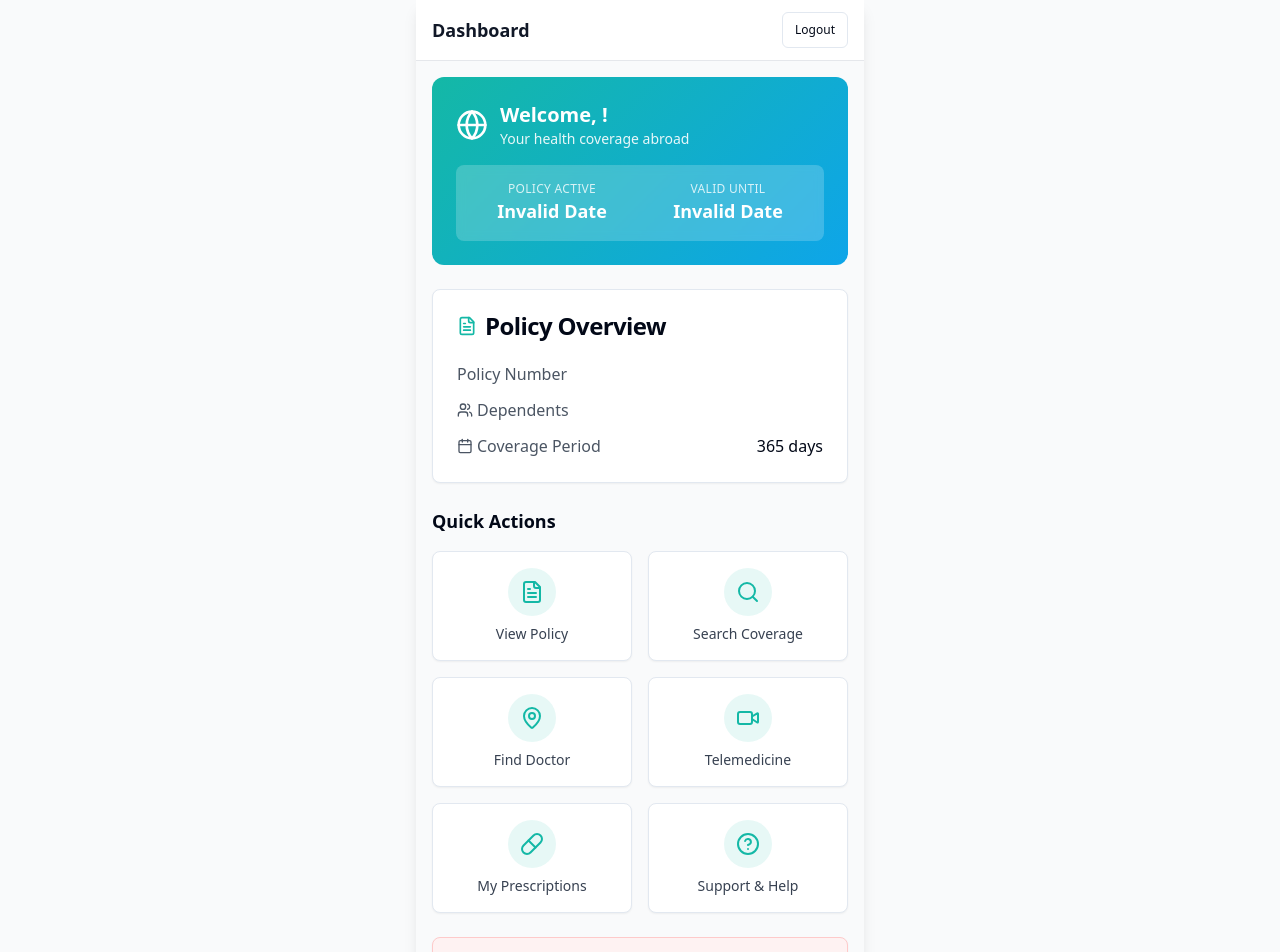
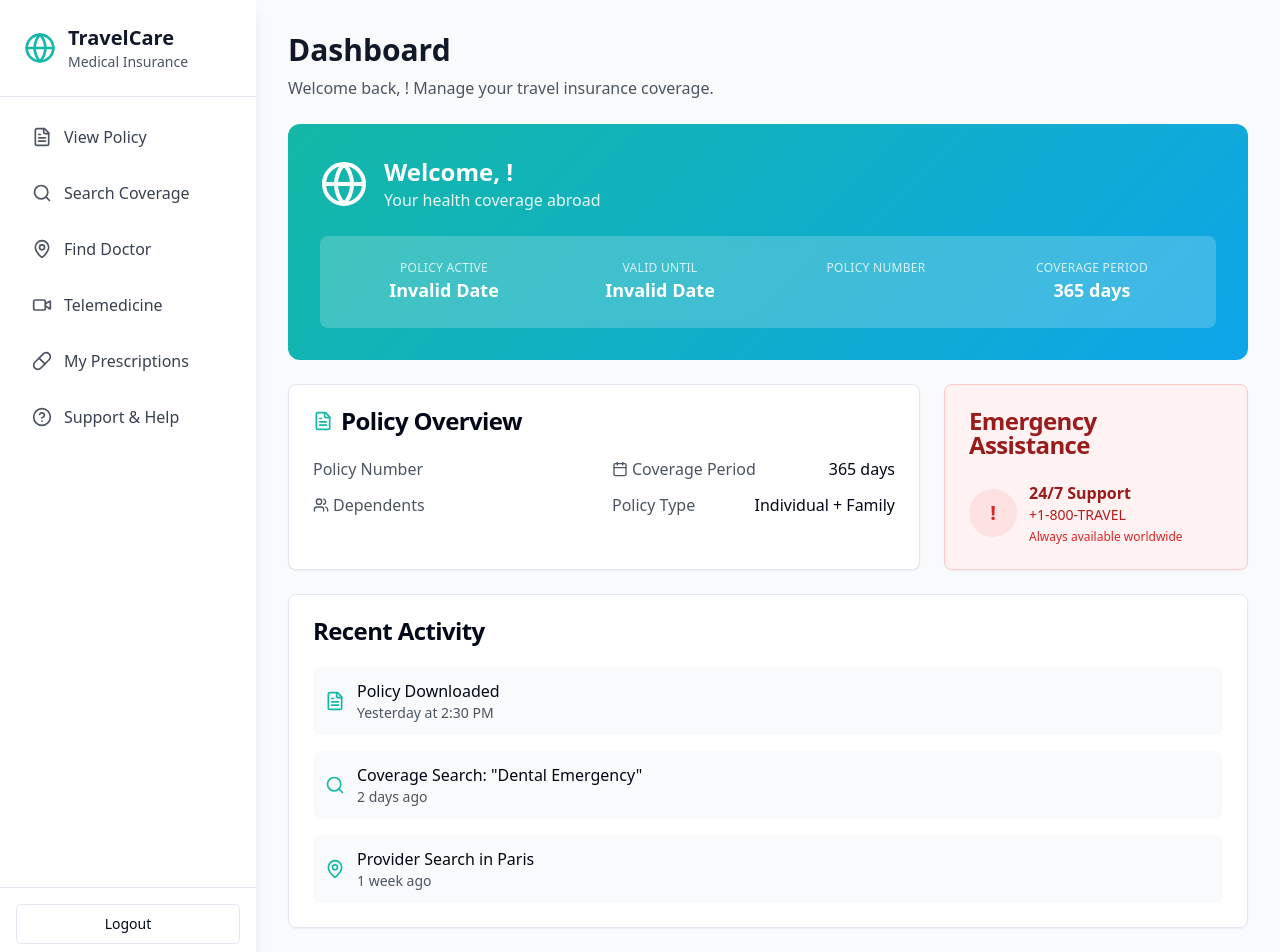
Before and after one commit to sajeevonline/travel-safe-assist-93, a React (Vite) app: page /dashboard in a window 1280 px wide. Shown: the top 952 px of the page. Built offline with nearby package versions, Linux system fonts and the light colour scheme.

Commit message:
Refactor: Make design desktop-friendly and responsive
Adjusted the layout to provide a desktop-first design that is also responsive for mobile devices.

```diff
--- a/src/App.tsx
+++ b/src/App.tsx
@@ -27,7 +27,6 @@ const App = () => (
             <Toaster />
             <Sonner />
             <div className="min-h-screen bg-gray-50">
-              <div className="max-w-md mx-auto bg-white min-h-screen shadow-lg">
               <Routes>
                 <Route path="/" element={<LoginScreen />} />
                 <Route path="/dashboard" element={<Dashboard />} />
@@ -40,7 +39,6 @@ const App = () => (
                 <Route path="*" element={<NotFound />} />
               </Routes>
             </div>
-            </div>
           </AuthProvider>
         </LanguageProvider>
       </TooltipProvider>
--- a/src/screens/Dashboard.tsx
+++ b/src/screens/Dashboard.tsx
@@ -16,7 +16,8 @@ import {
   HelpCircle,
   Users,
   Calendar,
-  Globe
+  Globe,
+  Menu
 } from 'lucide-react';
 
 const Dashboard = () => {
@@ -43,6 +44,8 @@ const Dashboard = () => {
 
   return (
     <div className="min-h-screen bg-gray-50">
+      {/* Mobile Header - only show on mobile */}
+      <div className="lg:hidden">
         <MobileHeader
           title={t('dashboard')}
           rightContent={
@@ -56,20 +59,69 @@ const Dashboard = () => {
             </Button>
           }
         />
+      </div>
 
-      <div className="p-4 space-y-6 max-w-full">
-        {/* Welcome Section */}
-        <div className="travel-gradient rounded-xl p-6 text-white">
-          <div className="flex items-center space-x-3 mb-4">
-            <Globe className="w-8 h-8" />
+      {/* Desktop Layout */}
+      <div className="lg:flex min-h-screen">
+        {/* Desktop Sidebar */}
+        <div className="hidden lg:flex lg:flex-col lg:w-64 lg:bg-white lg:shadow-lg">
+          <div className="p-6 border-b">
+            <div className="flex items-center space-x-3">
+              <Globe className="w-8 h-8 text-travel-teal" />
               <div>
-              <h2 className="text-xl font-bold">{t('welcome')}, {user?.name}!</h2>
-              <p className="text-white/90 text-sm">Your health coverage abroad</p>
+                <h1 className="text-xl font-bold text-gray-900">TravelCare</h1>
+                <p className="text-sm text-gray-600">Medical Insurance</p>
+              </div>
             </div>
           </div>
 
-          <div className="bg-white/20 rounded-lg p-4 backdrop-blur-sm">
-            <div className="grid grid-cols-2 gap-4 text-center">
+          <nav className="flex-1 p-4">
+            <div className="space-y-2">
+              {quickActions.map((action, index) => (
+                <button
+                  key={index}
+                  onClick={() => navigate(action.path)}
+                  className="w-full flex items-center space-x-3 px-4 py-3 text-left rounded-lg hover:bg-travel-teal/10 transition-colors group"
+                >
+                  <action.icon className="w-5 h-5 text-gray-600 group-hover:text-travel-teal" />
+                  <span className="text-gray-700 group-hover:text-travel-teal">{action.title}</span>
+                </button>
+              ))}
+            </div>
+          </nav>
+
+          <div className="p-4 border-t">
+            <Button
+              variant="outline"
+              onClick={logout}
+              className="w-full"
+            >
+              {t('logout')}
+            </Button>
+          </div>
+        </div>
+
+        {/* Main Content */}
+        <div className="flex-1 lg:p-8 p-4">
+          <div className="max-w-7xl mx-auto space-y-6">
+            {/* Desktop Header */}
+            <div className="hidden lg:block">
+              <h1 className="text-3xl font-bold text-gray-900 mb-2">{t('dashboard')}</h1>
+              <p className="text-gray-600">Welcome back, {user?.name}! Manage your travel insurance coverage.</p>
+            </div>
+
+            {/* Welcome Section */}
+            <div className="travel-gradient rounded-xl p-6 text-white lg:p-8">
+              <div className="flex items-center space-x-4 mb-6">
+                <Globe className="w-10 h-10 lg:w-12 lg:h-12" />
+                <div>
+                  <h2 className="text-xl lg:text-2xl font-bold">{t('welcome')}, {user?.name}!</h2>
+                  <p className="text-white/90 text-sm lg:text-base">Your health coverage abroad</p>
+                </div>
+              </div>
+
+              <div className="bg-white/20 rounded-lg p-4 lg:p-6 backdrop-blur-sm">
+                <div className="grid grid-cols-2 lg:grid-cols-4 gap-4 text-center">
                   <div>
                     <p className="text-white/80 text-xs uppercase tracking-wide">Policy Active</p>
                     <p className="text-lg font-semibold">{formatDate(user?.policyStartDate || '')}</p>
@@ -78,19 +130,31 @@ const Dashboard = () => {
                     <p className="text-white/80 text-xs uppercase tracking-wide">Valid Until</p>
                     <p className="text-lg font-semibold">{formatDate(user?.policyEndDate || '')}</p>
                   </div>
+                  <div className="hidden lg:block">
+                    <p className="text-white/80 text-xs uppercase tracking-wide">Policy Number</p>
+                    <p className="text-lg font-semibold">{user?.policyNumber}</p>
+                  </div>
+                  <div className="hidden lg:block">
+                    <p className="text-white/80 text-xs uppercase tracking-wide">Coverage Period</p>
+                    <p className="text-lg font-semibold">365 days</p>
+                  </div>
                 </div>
               </div>
             </div>
 
+            {/* Content Grid */}
+            <div className="grid grid-cols-1 lg:grid-cols-3 gap-6">
               {/* Policy Overview */}
-        <Card>
+              <Card className="lg:col-span-2">
                 <CardHeader>
                   <CardTitle className="flex items-center space-x-2">
                     <FileText className="w-5 h-5 text-travel-teal" />
                     <span>Policy Overview</span>
                   </CardTitle>
                 </CardHeader>
-          <CardContent className="space-y-3">
+                <CardContent className="space-y-4">
+                  <div className="grid grid-cols-1 lg:grid-cols-2 gap-4">
+                    <div className="space-y-3">
                       <div className="flex justify-between items-center">
                         <span className="text-gray-600">Policy Number</span>
                         <span className="font-medium">{user?.policyNumber}</span>
@@ -102,6 +166,8 @@ const Dashboard = () => {
                         </span>
                         <span className="font-medium">{user?.dependents}</span>
                       </div>
+                    </div>
+                    <div className="space-y-3">
                       <div className="flex justify-between items-center">
                         <span className="text-gray-600 flex items-center">
                           <Calendar className="w-4 h-4 mr-1" />
@@ -109,11 +175,37 @@ const Dashboard = () => {
                         </span>
                         <span className="font-medium">365 days</span>
                       </div>
+                      <div className="flex justify-between items-center">
+                        <span className="text-gray-600">Policy Type</span>
+                        <span className="font-medium">Individual + Family</span>
+                      </div>
+                    </div>
+                  </div>
                 </CardContent>
               </Card>
 
-        {/* Quick Actions */}
+              {/* Emergency Contact */}
+              <Card className="border-red-200 bg-red-50">
+                <CardHeader>
+                  <CardTitle className="text-red-800">Emergency Assistance</CardTitle>
+                </CardHeader>
+                <CardContent>
+                  <div className="flex items-center space-x-3">
+                    <div className="w-12 h-12 bg-red-100 rounded-full flex items-center justify-center">
+                      <span className="text-red-600 font-bold text-xl">!</span>
+                    </div>
                     <div>
+                      <h4 className="font-semibold text-red-800">24/7 Support</h4>
+                      <p className="text-red-700 text-sm">+1-800-TRAVEL</p>
+                      <p className="text-red-600 text-xs mt-1">Always available worldwide</p>
+                    </div>
+                  </div>
+                </CardContent>
+              </Card>
+            </div>
+
+            {/* Quick Actions - Mobile Only */}
+            <div className="lg:hidden">
               <h3 className="text-lg font-semibold mb-4">Quick Actions</h3>
               <div className="grid grid-cols-2 gap-4">
                 {quickActions.map((action, index) => (
@@ -127,22 +219,43 @@ const Dashboard = () => {
               </div>
             </div>
 
-        {/* Emergency Contact */}
-        <Card className="border-red-200 bg-red-50">
-          <CardContent className="p-4">
-            <div className="flex items-center space-x-3">
-              <div className="w-10 h-10 bg-red-100 rounded-full flex items-center justify-center">
-                <span className="text-red-600 font-bold text-lg">!</span>
+            {/* Recent Activity - Desktop Only */}
+            <div className="hidden lg:block">
+              <Card>
+                <CardHeader>
+                  <CardTitle>Recent Activity</CardTitle>
+                </CardHeader>
+                <CardContent>
+                  <div className="space-y-4">
+                    <div className="flex items-center space-x-3 p-3 bg-gray-50 rounded-lg">
+                      <FileText className="w-5 h-5 text-travel-teal" />
+                      <div className="flex-1">
+                        <p className="font-medium">Policy Downloaded</p>
+                        <p className="text-sm text-gray-600">Yesterday at 2:30 PM</p>
                       </div>
-              <div>
-                <h4 className="font-semibold text-red-800">Emergency Assistance</h4>
-                <p className="text-red-700 text-sm">24/7 support: +1-800-TRAVEL</p>
+                    </div>
+                    <div className="flex items-center space-x-3 p-3 bg-gray-50 rounded-lg">
+                      <Search className="w-5 h-5 text-travel-teal" />
+                      <div className="flex-1">
+                        <p className="font-medium">Coverage Search: "Dental Emergency"</p>
+                        <p className="text-sm text-gray-600">2 days ago</p>
+                      </div>
+                    </div>
+                    <div className="flex items-center space-x-3 p-3 bg-gray-50 rounded-lg">
+                      <MapPin className="w-5 h-5 text-travel-teal" />
+                      <div className="flex-1">
+                        <p className="font-medium">Provider Search in Paris</p>
+                        <p className="text-sm text-gray-600">1 week ago</p>
+                      </div>
                     </div>
                   </div>
                 </CardContent>
               </Card>
             </div>
           </div>
+        </div>
+      </div>
+    </div>
   );
 };
 
--- a/src/screens/LoginScreen.tsx
+++ b/src/screens/LoginScreen.tsx
@@ -48,7 +48,7 @@ const LoginScreen = () => {
   };
 
   return (
-    <div className="min-h-screen travel-gradient flex flex-col relative">
+    <div className="min-h-screen travel-gradient flex relative">
       {/* Language Selector */}
       <div className="absolute top-4 right-4 z-10">
         <select
@@ -67,25 +67,50 @@ const LoginScreen = () => {
         </select>
       </div>
 
-      {/* Header */}
-      <div className="flex-1 flex flex-col items-center justify-center p-6">
-        <div className="text-center mb-8">
-          <div className="mb-4">
+      {/* Desktop Layout */}
+      <div className="flex-1 flex lg:items-center lg:justify-center">
+        <div className="w-full lg:max-w-6xl lg:mx-auto lg:grid lg:grid-cols-2 lg:gap-12 lg:px-8">
+          {/* Left Side - Branding (Desktop Only) */}
+          <div className="hidden lg:flex lg:flex-col lg:justify-center lg:text-white">
+            <div className="mb-8">
+              <Shield className="w-20 h-20 mb-6" />
+              <h1 className="text-5xl font-bold mb-4">TravelCare</h1>
+              <p className="text-xl text-white/90 mb-8">International Medical Insurance</p>
+              <div className="space-y-4 text-white/80">
+                <div className="flex items-center space-x-3">
+                  <Globe className="w-6 h-6" />
+                  <span>Worldwide Coverage</span>
+                </div>
+                <div className="flex items-center space-x-3">
+                  <Shield className="w-6 h-6" />
+                  <span>24/7 Emergency Support</span>
+                </div>
+                <div className="flex items-center space-x-3">
+                  <FileText className="w-6 h-6" />
+                  <span>Instant Policy Access</span>
+                </div>
+              </div>
+            </div>
+          </div>
+
+          {/* Right Side - Login Form */}
+          <div className="flex flex-col items-center justify-center p-6 lg:p-0">
+            {/* Mobile Header */}
+            <div className="text-center mb-8 lg:hidden">
               <Shield className="w-16 h-16 text-white mx-auto mb-4" />
-          </div>
               <h1 className="text-3xl font-bold text-white mb-2">TravelCare</h1>
               <p className="text-white/90 text-sm">International Medical Insurance</p>
             </div>
 
             {/* Login Form */}
-        <div className="w-full max-w-sm">
-          <Card className="glass-effect">
+            <div className="w-full max-w-md">
+              <Card className="glass-effect lg:bg-white lg:shadow-xl">
                 <CardHeader>
-              <CardTitle className="text-center text-white">{t('login')}</CardTitle>
+                  <CardTitle className="text-center text-white lg:text-gray-900">{t('login')}</CardTitle>
                 </CardHeader>
                 <CardContent>
                   <Tabs defaultValue="email" className="w-full">
-                <TabsList className="grid w-full grid-cols-3 mb-6 bg-white/20">
+                    <TabsList className="grid w-full grid-cols-3 mb-6 bg-white/20 lg:bg-gray-100">
                       <TabsTrigger value="email" className="text-xs">
                         <Mail className="w-4 h-4 mr-1" />
                         {t('email')}
@@ -102,31 +127,31 @@ const LoginScreen = () => {
 
                     <TabsContent value="email" className="space-y-4">
                       <div>
-                    <Label htmlFor="email" className="text-white">{t('email')}</Label>
+                        <Label htmlFor="email" className="text-white lg:text-gray-700">{t('email')}</Label>
                         <Input
                           id="email"
                           type="email"
                           value={credentials.email}
                           onChange={(e) => setCredentials({...credentials, email: e.target.value})}
-                      className="bg-white/20 border-white/30 text-white placeholder-white/70"
+                          className="bg-white/20 border-white/30 text-white placeholder-white/70 lg:bg-white lg:border-gray-300 lg:text-gray-900 lg:placeholder-gray-500"
                           placeholder="your@email.com"
                         />
                       </div>
                       <div>
-                    <Label htmlFor="password" className="text-white">{t('password')}</Label>
+                        <Label htmlFor="password" className="text-white lg:text-gray-700">{t('password')}</Label>
                         <Input
                           id="password"
                           type="password"
                           value={credentials.password}
                           onChange={(e) => setCredentials({...credentials, password: e.target.value})}
-                      className="bg-white/20 border-white/30 text-white placeholder-white/70"
+                          className="bg-white/20 border-white/30 text-white placeholder-white/70 lg:bg-white lg:border-gray-300 lg:text-gray-900 lg:placeholder-gray-500"
                           placeholder="••••••••"
                         />
                       </div>
                       <Button
                         onClick={() => handleLogin('email')}
                         disabled={isLoading}
-                    className="w-full bg-white text-travel-teal hover:bg-white/90"
+                        className="w-full bg-white text-travel-teal hover:bg-white/90 lg:bg-travel-teal lg:text-white lg:hover:bg-travel-teal/90"
                       >
                         {isLoading ? 'Signing in...' : t('login')}
                       </Button>
@@ -134,31 +159,31 @@ const LoginScreen = () => {
 
                     <TabsContent value="mobile" className="space-y-4">
                       <div>
-                    <Label htmlFor="mobile" className="text-white">{t('mobile')}</Label>
+                        <Label htmlFor="mobile" className="text-white lg:text-gray-700">{t('mobile')}</Label>
                         <Input
                           id="mobile"
                           type="tel"
                           value={credentials.mobile}
                           onChange={(e) => setCredentials({...credentials, mobile: e.target.value})}
-                      className="bg-white/20 border-white/30 text-white placeholder-white/70"
+                          className="bg-white/20 border-white/30 text-white placeholder-white/70 lg:bg-white lg:border-gray-300 lg:text-gray-900 lg:placeholder-gray-500"
                           placeholder="+1 (555) 123-4567"
                         />
                       </div>
                       <div>
-                    <Label htmlFor="otp" className="text-white">{t('otp')}</Label>
+                        <Label htmlFor="otp" className="text-white lg:text-gray-700">{t('otp')}</Label>
                         <Input
                           id="otp"
                           type="text"
                           value={credentials.otp}
                           onChange={(e) => setCredentials({...credentials, otp: e.target.value})}
-                      className="bg-white/20 border-white/30 text-white placeholder-white/70"
+                          className="bg-white/20 border-white/30 text-white placeholder-white/70 lg:bg-white lg:border-gray-300 lg:text-gray-900 lg:placeholder-gray-500"
                           placeholder="123456"
                         />
                       </div>
                       <Button
                         onClick={() => handleLogin('mobile')}
                         disabled={isLoading}
-                    className="w-full bg-white text-travel-teal hover:bg-white/90"
+                        className="w-full bg-white text-travel-teal hover:bg-white/90 lg:bg-travel-teal lg:text-white lg:hover:bg-travel-teal/90"
                       >
                         {isLoading ? 'Verifying...' : 'Verify OTP'}
                       </Button>
@@ -166,30 +191,30 @@ const LoginScreen = () => {
 
                     <TabsContent value="policy" className="space-y-4">
                       <div>
-                    <Label htmlFor="policyNumber" className="text-white">{t('policyNumber')}</Label>
+                        <Label htmlFor="policyNumber" className="text-white lg:text-gray-700">{t('policyNumber')}</Label>
                         <Input
                           id="policyNumber"
                           type="text"
                           value={credentials.policyNumber}
                           onChange={(e) => setCredentials({...credentials, policyNumber: e.target.value})}
-                      className="bg-white/20 border-white/30 text-white placeholder-white/70"
+                          className="bg-white/20 border-white/30 text-white placeholder-white/70 lg:bg-white lg:border-gray-300 lg:text-gray-900 lg:placeholder-gray-500"
                           placeholder="TI-2024-001234"
                         />
                       </div>
                       <div>
-                    <Label htmlFor="dateOfBirth" className="text-white">{t('dateOfBirth')}</Label>
+                        <Label htmlFor="dateOfBirth" className="text-white lg:text-gray-700">{t('dateOfBirth')}</Label>
                         <Input
                           id="dateOfBirth"
                           type="date"
                           value={credentials.dateOfBirth}
                           onChange={(e) => setCredentials({...credentials, dateOfBirth: e.target.value})}
-                      className="bg-white/20 border-white/30 text-white"
+                          className="bg-white/20 border-white/30 text-white lg:bg-white lg:border-gray-300 lg:text-gray-900"
                         />
                       </div>
                       <Button
                         onClick={() => handleLogin('policy')}
                         disabled={isLoading}
-                    className="w-full bg-white text-travel-teal hover:bg-white/90"
+                        className="w-full bg-white text-travel-teal hover:bg-white/90 lg:bg-travel-teal lg:text-white lg:hover:bg-travel-teal/90"
                       >
                         {isLoading ? 'Verifying...' : t('login')}
                       </Button>
@@ -199,7 +224,7 @@ const LoginScreen = () => {
                   <div className="mt-6 text-center">
                     <Button
                       variant="link"
-                  className="text-white hover:text-white/80"
+                      className="text-white hover:text-white/80 lg:text-gray-600 lg:hover:text-gray-800"
                       onClick={() => toast({ title: "Password Reset", description: "Reset link sent to your email" })}
                     >
                       {t('forgotAccess')}
@@ -210,6 +235,8 @@ const LoginScreen = () => {
             </div>
           </div>
         </div>
+      </div>
+    </div>
   );
 };
 
```
Lines whose indentation alone changed are shown as unchanged.
